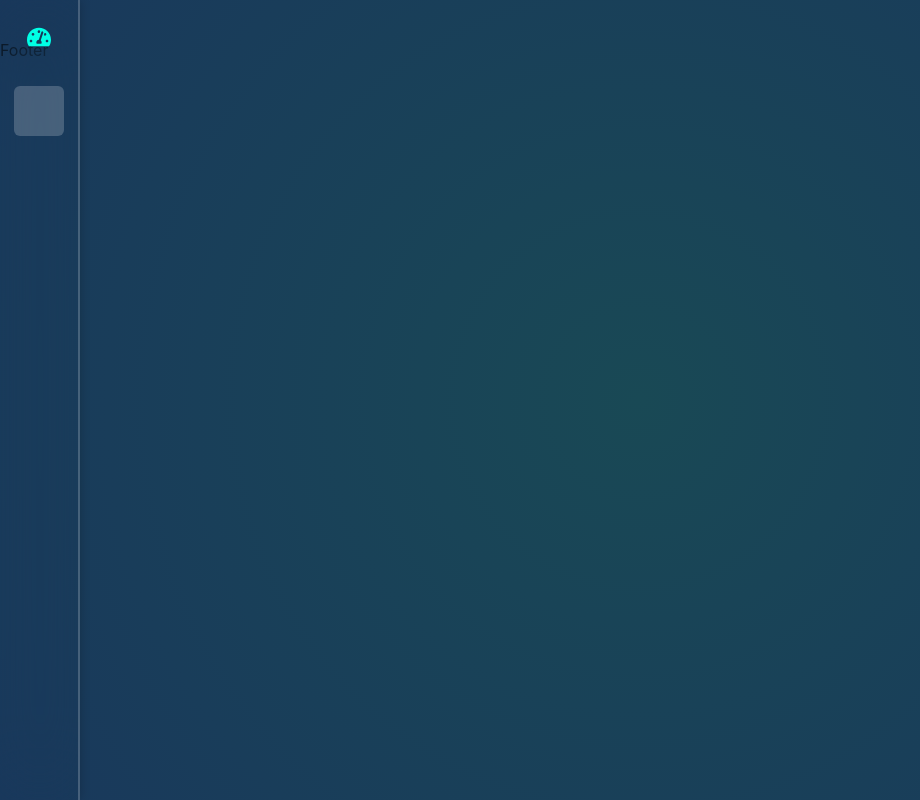
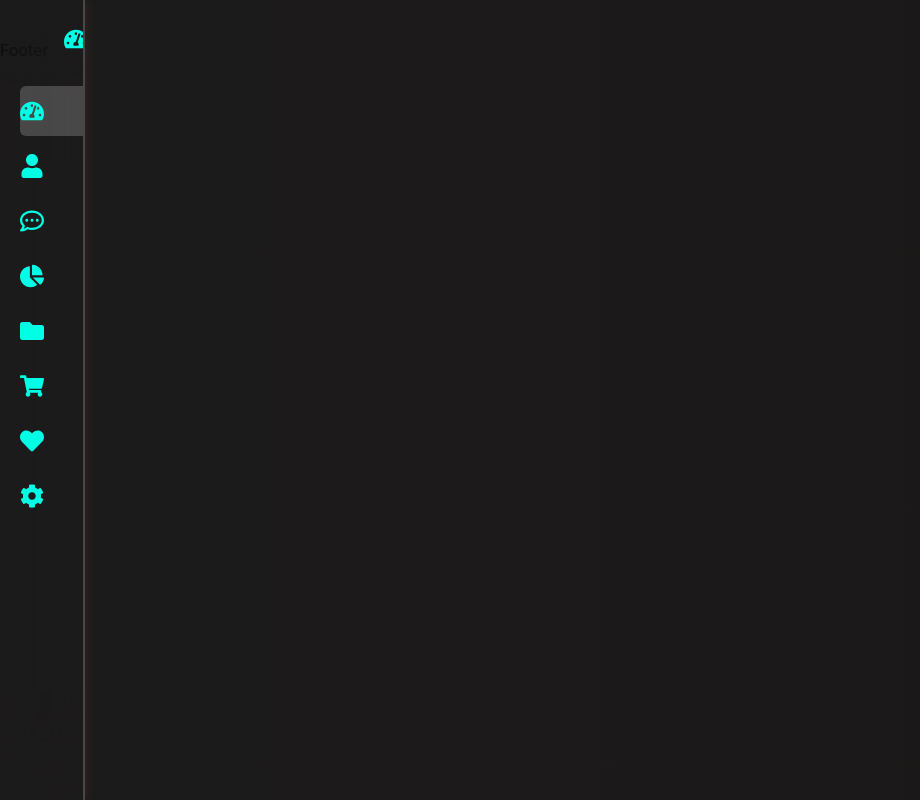
Before and after one commit to ayushhunt/frontend, a React (Create React App) app: page / in a window 1280 px wide. Shown: the whole page, without its empty margins (0-920 px from the left). Built offline with nearby package versions, Linux system fonts and the light colour scheme.

Commit message:
change sytle of sidebar

```diff
--- a/src/components/Sidebar.css
+++ b/src/components/Sidebar.css
@@ -1,105 +1,113 @@
-*{
+/* Sidebar.css */
+* {
     box-sizing: border-box;
     margin: 0;
     padding: 0;
   }
-body{
-    background: radial-gradient(circle, rgb(25, 73, 85) 0%, rgb(25, 56, 92) 100%);
+
+  body {
+    background: linear-gradient(90deg, rgb(28, 27, 27), rgb(26, 23, 23));
     background-repeat: no-repeat;
     background-position: center;
     overflow: hidden;
     min-height: 100vh;
   }
-.sidebar{
+
+  .sidebar {
     position: fixed;
     top: 0;
     left: 0;
-    width: 80px;
+    width: 85px;
     height: 100%;
     background: transparent;
     backdrop-filter: blur(40px);
     border-right: 2px solid rgba(255, 255, 255, .2);
-    box-shadow: 0 0 10px rgba(0, 0, 0, .2);
-    padding: 6px 14px;
+    box-shadow: 0 0 10px rgba(170, 89, 89, 0.2);
+    padding: 6px 10px;
     transition: .5s;
+    overflow: hidden;
   }
-.sidebar.active{
-    width: 260px;
+
+  .sidebar.active {
+    width: 240px;
   }
+
   .sidebar .logo-menu {
-    display: inline-flex;
+    display: flex;
     align-items: center;
-    width: 100%;
+    justify-content: space-between;
     height: 70px;
+
   }
+
   .sidebar .logo-menu .logo {
     font-size: 25px;
     color: rgb(0, 255, 229);
-    pointer-events: none;
     opacity: 0;
     transition-delay: .3s;
   }
-.sidebar.active .logo-menu .logo{
+
+  .sidebar.active .logo-menu .logo {
     opacity: 1;
     transition-delay: .2s;
   }
-.sidebar .logo-menu .toggle-btn{
-    position: absolute;
-    left: 50%;
-    transform: translateX(-50%);
-    width: 40px;
-    height: 40px;
+
+  .sidebar .logo-menu .toggle-btn {
+    cursor: pointer;
     font-size: 22px;
-    text-align: center;
     color: rgb(0, 255, 229);
-    line-height: 40px;
-    cursor: pointer;
-    transition: .5s;
   }
-.sidebar.active .logo-menu .toggle-btn{
-    left: 90%;
+
+  .sidebar .list {
+    margin-top: 10px;
+    padding: auto;
   }
-.sidebar .list{
-    margin-top: 10px;
 
-}
-.list .list-item{
+  .list .list-item {
     list-style: none;
     height: 50px;
     width: 100%;
     margin: 5px 0;
     line-height: 50px;
+    display: flex;
+    align-items: center;
+    padding-left: 10px;
+    transition: background .3s;
   }
+
   .list .list-item a {
     display: flex;
-    font-size: 18px;
     align-items: center;
     color: rgb(0, 255, 229);
     text-decoration: none;
     border-radius: 6px;
+    gap: 15px;
     white-space: nowrap;
-    transition: .5s;
-    gap: 15px;
+    padding-right: 15px;
+  }
 
-}
   .list .list-item.active a,
-.list .list-item a:hover{
+  .list .list-item a:hover {
     background: rgba(255, 255, 255, .2);
   }
+
   .list .list-item a i {
-    max-width: 50px;
-    height: 50px;
-    text-align: center;
-    line-height: 50px;
-    margin-left: 15px;
+    font-size: 24px;
   }
-.sidebar .link-name{
+
+  .sidebar .link-name {
     opacity: 0;
     pointer-events: none;
     transition: opacity .3s;
   }
-.sidebar.active .link-name{
+
+  .sidebar.active .link-name {
     opacity: 1;
     pointer-events: auto;
     transition-delay: calc(.1s * var(--i));
   }
+
+  .sidebar .link-name {
+    margin-left: 10px;
+    flex: 1;
+  }
```
Lines whose indentation alone changed are shown as unchanged.
